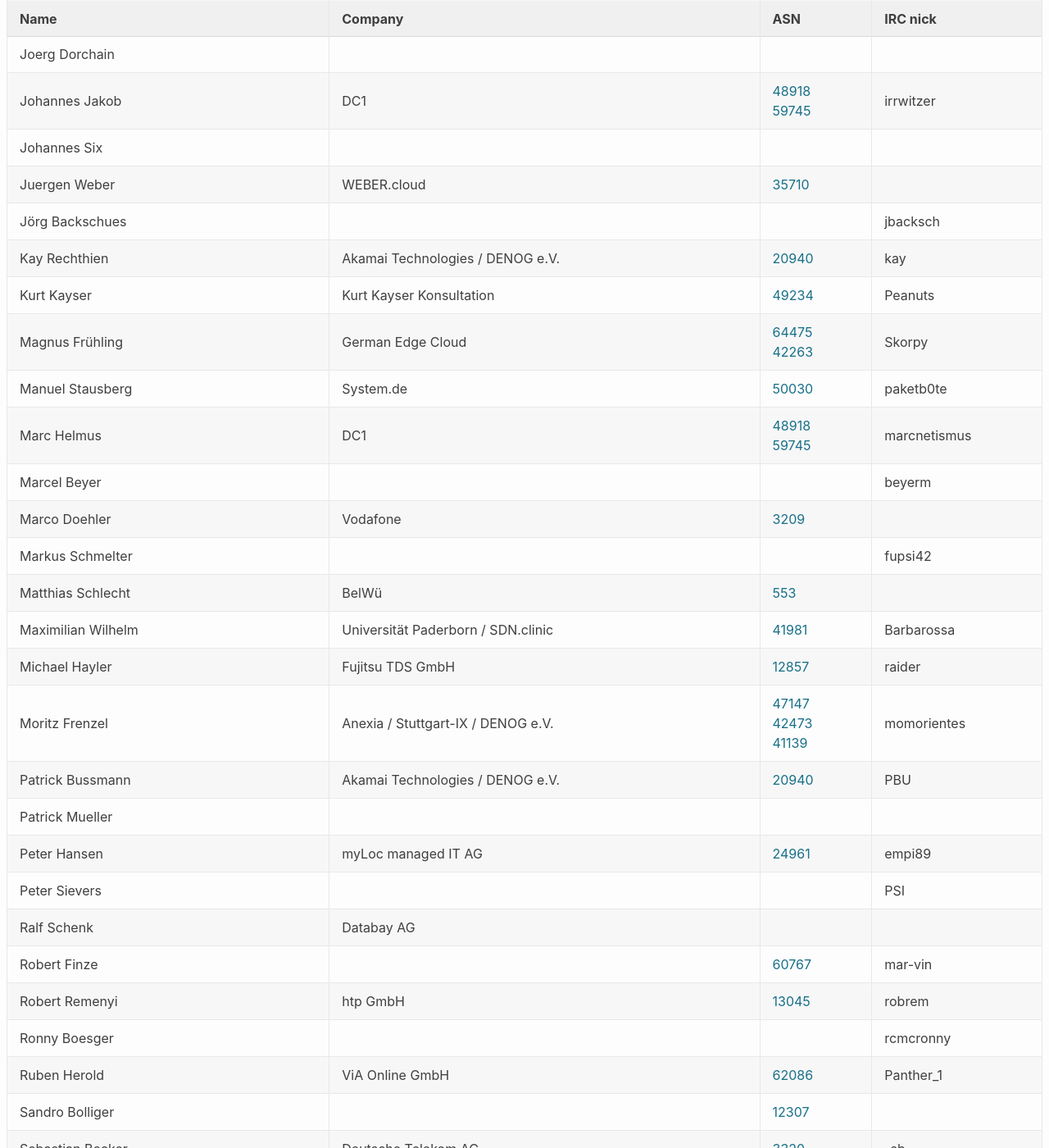
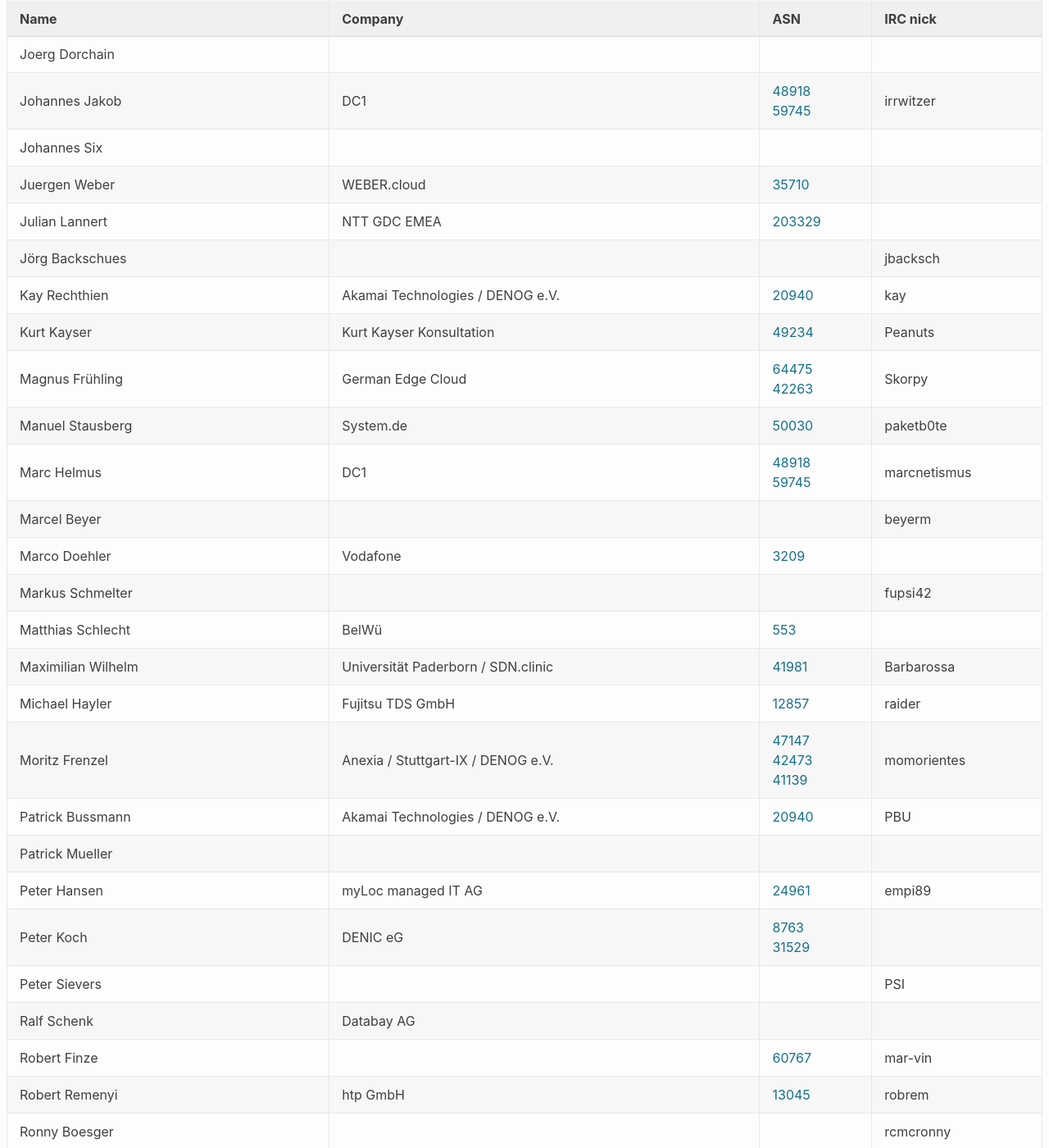
Before and after one commit to denog/pretix-attendeelist, a Jekyll site: the page built from denog2020.markdown, in a window 1280 px wide and 1400 px high, scrolled down 1324 px. Shown: the whole window at 82% size. Built offline with Jekyll 4.4.1, drawn with Linux system fonts in a browser that asks for light colours.

Commit message:
Latest data: Fri Jan 22 15:04:22 UTC 2021

```diff
--- a/_data/attendees_meetup2021-01.json
+++ b/_data/attendees_meetup2021-01.json
@@ -186,6 +186,12 @@
     "asn": "AS35710"
   },
   {
+    "name": "Julian Lannert",
+    "company": "NTT GDC EMEA",
+    "irc": null,
+    "asn": "203329"
+  },
+  {
     "name": "Kay Rechthien",
     "company": "Akamai Technologies / DENOG e.V.",
     "irc": "kay",
@@ -274,6 +280,12 @@
     "company": "myLoc managed IT AG",
     "irc": "empi89",
     "asn": "24961"
+  },
+  {
+    "name": "Peter Koch",
+    "company": "DENIC eG",
+    "irc": null,
+    "asn": "8763 31529"
   },
   {
     "name": "Peter Sievers",
```
